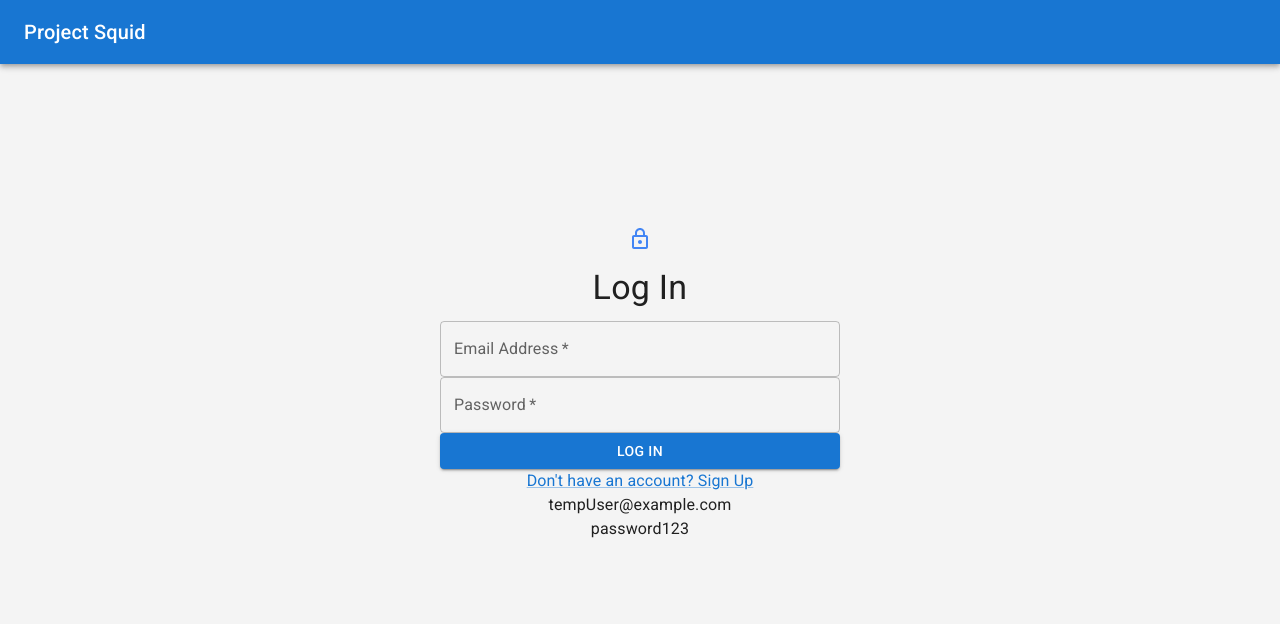
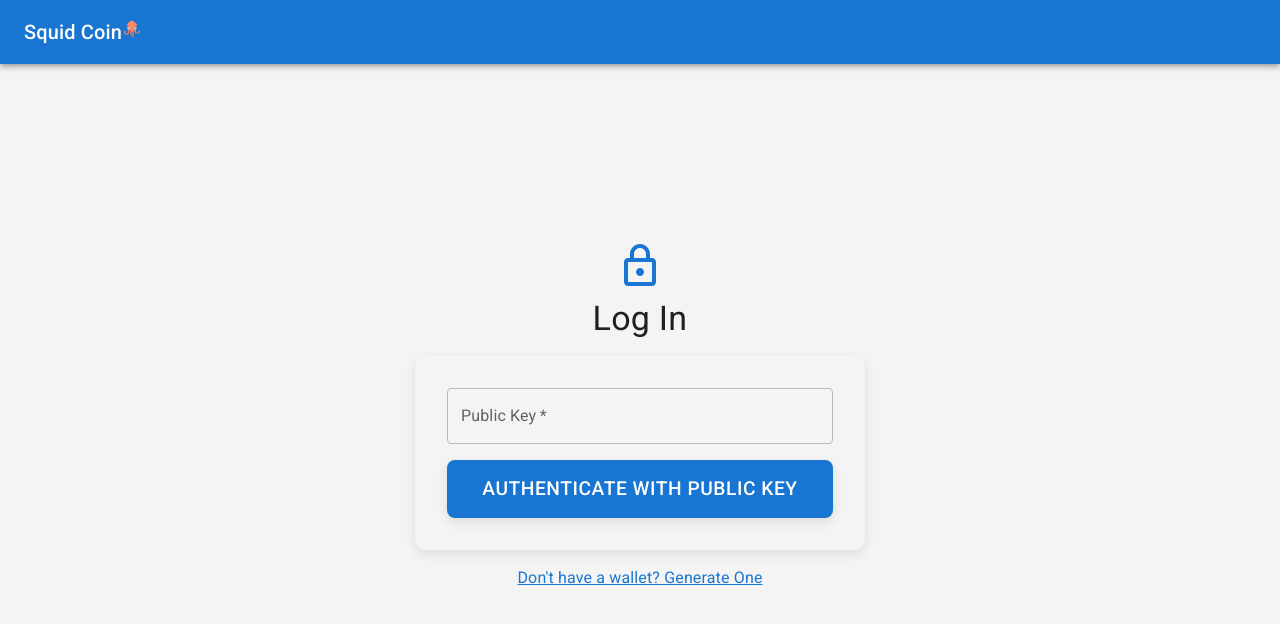
Before and after one commit to Mayukh-Banik/CSE-416, a React (Create React App) app in the folder client/: page /#/login in a window 1280 px wide. Shown: the top 624 px of the page. Built offline with nearby package versions, Linux system fonts and the light colour scheme.

Commit message:
Updated WelcomePage and LoginPage  by adding gererate wallet and navigating to account page

```diff
--- a/client/src/Components/Header.tsx
+++ b/client/src/Components/Header.tsx
@@ -14,7 +14,14 @@ const Header: React.FC = () => {
     <AppBar position="static" color="primary">
       <Toolbar>
         <Typography variant="h6" component="div" onClick={handleWelcome} sx={{ flexGrow: 1, cursor: "pointer"}}>
-          Project Squid
+          Squid Coin
+          {/* Adding the Squid Icon next to the text */}
+          <img
+            src={`${process.env.PUBLIC_URL}/squidcoin.png`}
+            alt="Squid Icon"
+            width="20"
+            height="20"
+          />
         </Typography>
         {/* Logo */}
       </Toolbar>
--- a/client/src/Components/LoginPage.tsx
+++ b/client/src/Components/LoginPage.tsx
@@ -1,6 +1,6 @@
 import React, { useState } from 'react';
 import axios from 'axios';
-import { TextField, Button, Container, Typography, Link, Box } from '@mui/material';
+import { TextField, Button, Container, Typography, Link, Box, IconButton, Tooltip, Paper } from '@mui/material';
 import LockOutlinedIcon from '@mui/icons-material/LockOutlined';
 import useRegisterPageStyles from '../Stylesheets/RegisterPageStyles';
 import Header from './Header';
@@ -12,23 +12,12 @@ const LoginPage: React.FC = () => {
     const classes = useRegisterPageStyles();
     const navigate = useNavigate();
 
-    const [email, setEmail] = useState('');
-    const [password, setPassword] = useState('');
+    const [publicKey, setPublicKey] = useState('');
     const [error, setError] = useState<string | null>(null);
 
     const validateForm = () => {
-        const emailRegex = /^[^\s@]+@[^\s@]+\.[^\s@]+$/;
-
-        if (!email || !password) {
-            setError('All fields are required.');
-            return false;
-        }
-        if (!emailRegex.test(email)) {
-            setError('Invalid email format.');
-            return false;
-        }
-        if (password.length < 8) {
-            setError('Password must be at least 8 characters long.');
+        if (!publicKey) {
+            setError('Public key is required.');
             return false;
         }
         setError(null);
@@ -36,97 +25,94 @@ const LoginPage: React.FC = () => {
     };
 
     const handleLogin = async () => {
-        if (!validateForm()) {
-            return;
-        }
-
-        const userData = {
-            email,
-            password,
-        };
-
-
-        try {
-            const response = await axios.post(`http://localhost:${PORT}/api/users/login`, userData, {
-              withCredentials: true
-            });
-            if (response.data && response.data.error) {
-              setError(response.data.error);
-            } else {
-              navigate('/wallet'); // ToDo: navigate to dashboard after implemented
-            }
-        } catch (error: any) {
-            console.error('Error during login:', error);
-            if (error.response && error.response.data && error.response.data.message) {
-                setError(error.response.data.message);
-            } else {
-                setError('Failed to login. Please try again later.');
-            }
+        if (validateForm()) {
+            navigate("/account/1"); // Simply navigate to the account page if public key is not empty
         }
     };
 
     const handleSignup = () => {
-        navigate('/signup');
+        navigate('/');
     };
 
     return (
         <>
-            <Header></Header>
-            <Container className={classes.container}>
-                {/* Icon */}
-                <LockOutlinedIcon className={classes.icon} />
+            <Header />
+            <Container
+              maxWidth="sm"
+              sx={{
+                display: "flex",
+                flexDirection: "column",
+                justifyContent: "center",
+                alignItems: "center",
+                height: "80vh",
+                textAlign: "center",
+                marginTop: "2rem",
+              }}
+            >
+                {/* Icon centered and blue */}
+                <LockOutlinedIcon sx={{ color: "primary.main", fontSize: "3rem", marginBottom: "0.5rem" }} />
 
-                {/* Form Title */}
-                <Typography variant="h4" gutterBottom>
+                {/* Log In text, no bold */}
+                <Typography variant="h4" sx={{ fontWeight: "normal", mb: 2 }}>
                     Log In
                 </Typography>
 
                 {/* Error Message */}
                 {error && (
-                    <Typography color="error" style={{ marginBottom: '1rem' }}>
+                    <Typography color="error" sx={{ marginBottom: '1rem' }}>
                         {error}
                     </Typography>
                 )}
 
                 {/* Form */}
-                <Box component="form" className={classes.form}>
+                <Box
+                  component="form"
+                  sx={{
+                    display: "flex",
+                    flexDirection: "column",
+                    gap: 2,
+                    width: "100%",
+                    maxWidth: "450px", // Made the form wider
+                    padding: "2rem",
+                    borderRadius: "12px",
+                    boxShadow: "0px 4px 12px rgba(0, 0, 0, 0.1)",
+                  }}
+                >
                     <TextField
-                        label="Email Address"
-                        type="email"
+                        label="Public Key"
+                        type="text"
                         variant="outlined"
-                        className={classes.inputField}
+                        fullWidth
                         required
-                        value={email}
-                        onChange={(e) => setEmail(e.target.value)}
-                    />
-                    <TextField
-                        label="Password"
-                        type="password"
-                        variant="outlined"
-                        className={classes.inputField}
-                        required
-                        value={password}
-                        onChange={(e) => setPassword(e.target.value)}
+                        value={publicKey}
+                        onChange={(e) => setPublicKey(e.target.value)}
                     />
                     <Button
                         variant="contained"
-                        className={classes.button}
+                        color="primary"
+                        sx={{
+                          padding: "12px 0",
+                          fontSize: "1.2rem",
+                          borderRadius: "8px",
+                          boxShadow: "0px 4px 12px rgba(0, 0, 0, 0.1)",
+                          "&:hover": {
+                            backgroundColor: "#1976d2",
+                          },
+                        }}
                         onClick={handleLogin}
                     >
-                        Log In
+                        Authenticate with Public Key
                     </Button>
                 </Box>
 
                 {/* Don't have an account link */}
-                <Typography>
+                <Typography sx={{ marginTop: "1rem" }}>
                     <Link
                         onClick={handleSignup}
-                        className={classes.link}
+                        sx={{ cursor: "pointer", textDecoration: "underline", fontSize: "1rem", color: "#1976d2" }}
                     >
-                        Don't have an account? Sign Up
+                        Don't have a wallet? Generate One
                     </Link>
-                    <div>tempUser@example.com</div>
-                    <div>password123</div>
                 </Typography>
             </Container>
         </>
--- a/client/src/Components/WelcomePage.tsx
+++ b/client/src/Components/WelcomePage.tsx
@@ -31,8 +31,8 @@ const WelcomePage: React.FC = () => {
     try {
       // Replace this with actual backend call when ready
       const fakeResponse = {
-        public_key: "fake-public-key-123",
-        private_key: "fake-private-key-456",
+        public_key: "gen-public-key-123",
+        private_key: "gen-private-key-456",
       };
       setWalletAddress(fakeResponse.public_key);
       setPrivateKey(fakeResponse.private_key);
@@ -60,6 +60,10 @@ const WelcomePage: React.FC = () => {
     }
   };
 
+  const handleContinueToAccount = () => {
+    navigate("/account/1");
+  };
+
   return (
     <>
       <Header />
@@ -70,42 +74,66 @@ const WelcomePage: React.FC = () => {
           flexDirection: "column",
           justifyContent: "center",
           alignItems: "center",
-          height: "80vh",
+          height: "75vh",
           textAlign: "center",
+          marginTop: "2rem",
         }}
       >
-        <Typography variant="h2" sx={{ fontWeight: 700, mb: 2 }}>
-          Welcome to Project Squid
+        {/* Change the title based on whether wallet is generated */}
+        <Typography variant="h3" sx={{ fontWeight: 600, mb: 2 }}>
+          {isSubmitted ? "Wallet Successfully Generated" : "Welcome to Project Squid"}
         </Typography>
-        <Typography
-          variant="body1"
-          sx={{ mb: 4, fontSize: "1.2rem", color: "#666" }}
-        >
-          Your go-to solution for secure file sharing.
-        </Typography>
+        {!isSubmitted && (
+          <Typography
+            variant="body1"
+            sx={{ mb: 4, fontSize: "1.2rem", color: "#888" }}
+          >
+            Your go-to solution for secure file sharing.
+          </Typography>
+        )}
 
         {!isSubmitted ? (
           <Button
             variant="contained"
             color="primary"
-            sx={{ mb: 2, width: "100%", padding: "15px 0", fontSize: "1.2rem" }}
+            sx={{
+              mb: 2,
+              width: "100%",
+              padding: "15px 0",
+              fontSize: "1.2rem",
+              borderRadius: "8px",
+              boxShadow: "0px 4px 12px rgba(0, 0, 0, 0.1)",
+              "&:hover": {
+                backgroundColor: "#1976d2",
+              },
+            }}
             onClick={handleGenerateWallet}
           >
             Generate Wallet
           </Button>
         ) : (
           <Box sx={{ mt: 4, width: "100%" }}>
-            <Paper elevation={2} sx={{ padding: 3, textAlign: "center" }}>
+            <Paper
+              elevation={4}
+              sx={{
+                padding: 4,
+                textAlign: "center",
+                width: "100%",
+                borderRadius: "12px",
+                boxShadow: "0px 4px 12px rgba(0, 0, 0, 0.1)",
+              }}
+            >
               <Box
                 sx={{
                   display: "flex",
                   justifyContent: "space-between",
                   alignItems: "center",
                   marginBottom: "1rem",
+                  marginTop: "-2rem",
                 }}
               >
-                <Typography variant="body1" sx={{ marginRight: "1rem" }}>
-                  <strong>Your wallet address (public key):</strong>
+                <Typography variant="body1" sx={{ fontWeight: 600 }}>
+                  Your wallet address (public key):
                 </Typography>
                 <Tooltip title="Copy to Clipboard">
                   <IconButton onClick={() => copyToClipboard(walletAddress)}>
@@ -135,8 +163,8 @@ const WelcomePage: React.FC = () => {
                   marginBottom: "1rem",
                 }}
               >
-                <Typography variant="body1" sx={{ marginRight: "1rem" }}>
-                  <strong>Your private key:</strong>
+                <Typography variant="body1" sx={{ fontWeight: 600 }}>
+                  Your private key:
                 </Typography>
                 <Tooltip title="Copy to Clipboard">
                   <IconButton onClick={() => copyToClipboard(privateKey)}>
@@ -161,7 +189,11 @@ const WelcomePage: React.FC = () => {
 
               <Typography
                 variant="body2"
-                sx={{ marginBottom: "1rem", fontWeight: "bold", color: "orange" }}
+                sx={{
+                  marginBottom: "1rem",
+                  fontWeight: "bold",
+                  color: "#ffa726",
+                }}
               >
                 Important: Keep your private key secure and do not share it with
                 anyone.
@@ -170,16 +202,47 @@ const WelcomePage: React.FC = () => {
               <Button
                 variant="contained"
                 color="secondary"
+                sx={{
+                  width: "100%",
+                  padding: "10px 0",
+                  fontSize: "1rem",
+                  borderRadius: "8px",
+                  boxShadow: "0px 4px 12px rgba(0, 0, 0, 0.1)",
+                }}
                 onClick={downloadPrivateKey}
               >
                 Download Private Key
               </Button>
             </Paper>
+
+            {/* Continue to Account Button */}
+            <Button
+              variant="contained"
+              color="success"
+              sx={{
+                mt: 3,
+                width: "100%",
+                padding: "12px 0",
+                fontSize: "1.2rem",
+                borderRadius: "8px",
+                boxShadow: "0px 4px 12px rgba(0, 0, 0, 0.1)",
+              }}
+              onClick={handleContinueToAccount}
+            >
+              Continue to Account
+            </Button>
           </Box>
         )}
 
         <Typography sx={{ marginTop: "2rem" }}>
-          <Link onClick={handleLogin} sx={{ cursor: "pointer" }}>
+          <Link
+            onClick={handleLogin}
+            sx={{
+              cursor: "pointer",
+              fontSize: "1rem",
+              textDecoration: "underline",
+            }}
+          >
             Already have an account? Log In
           </Link>
         </Typography>
```
